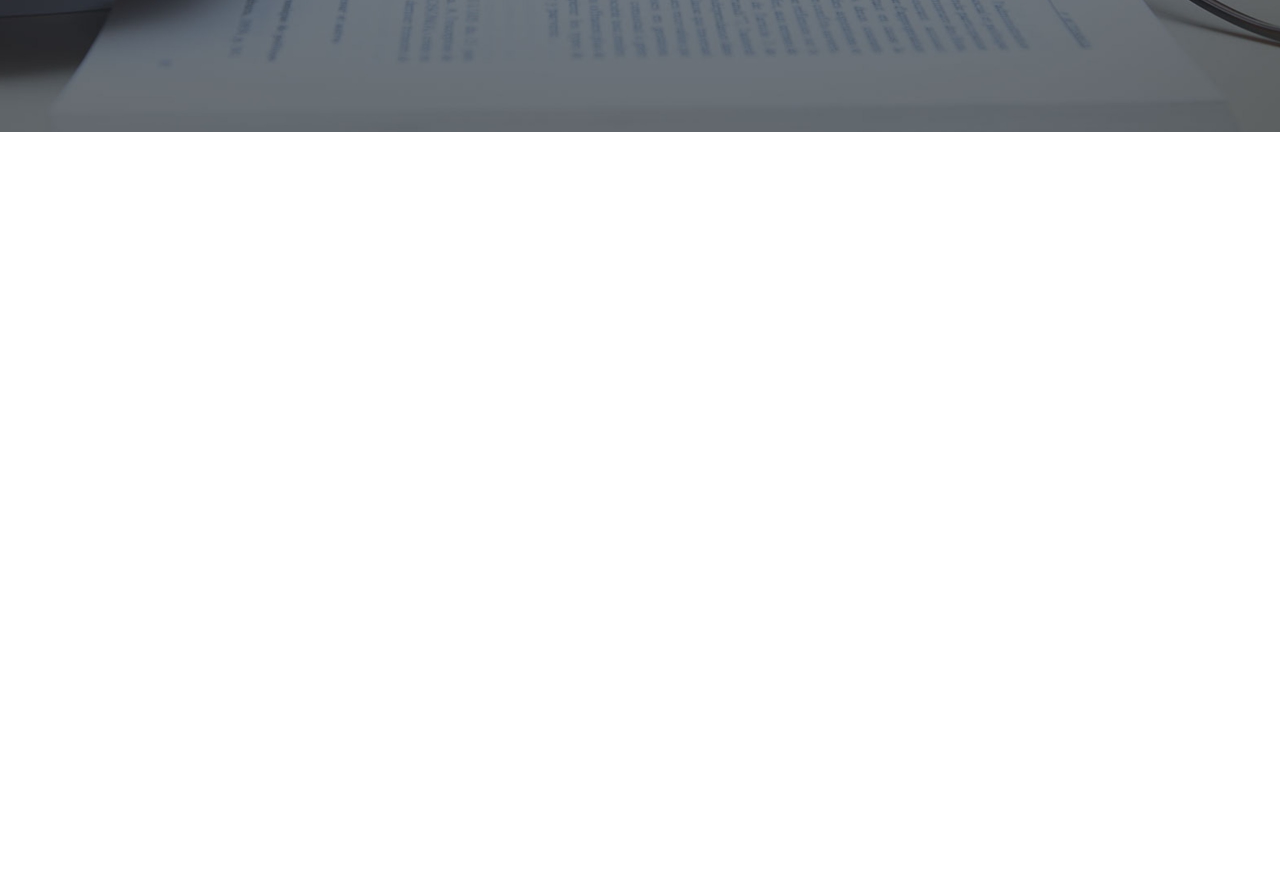
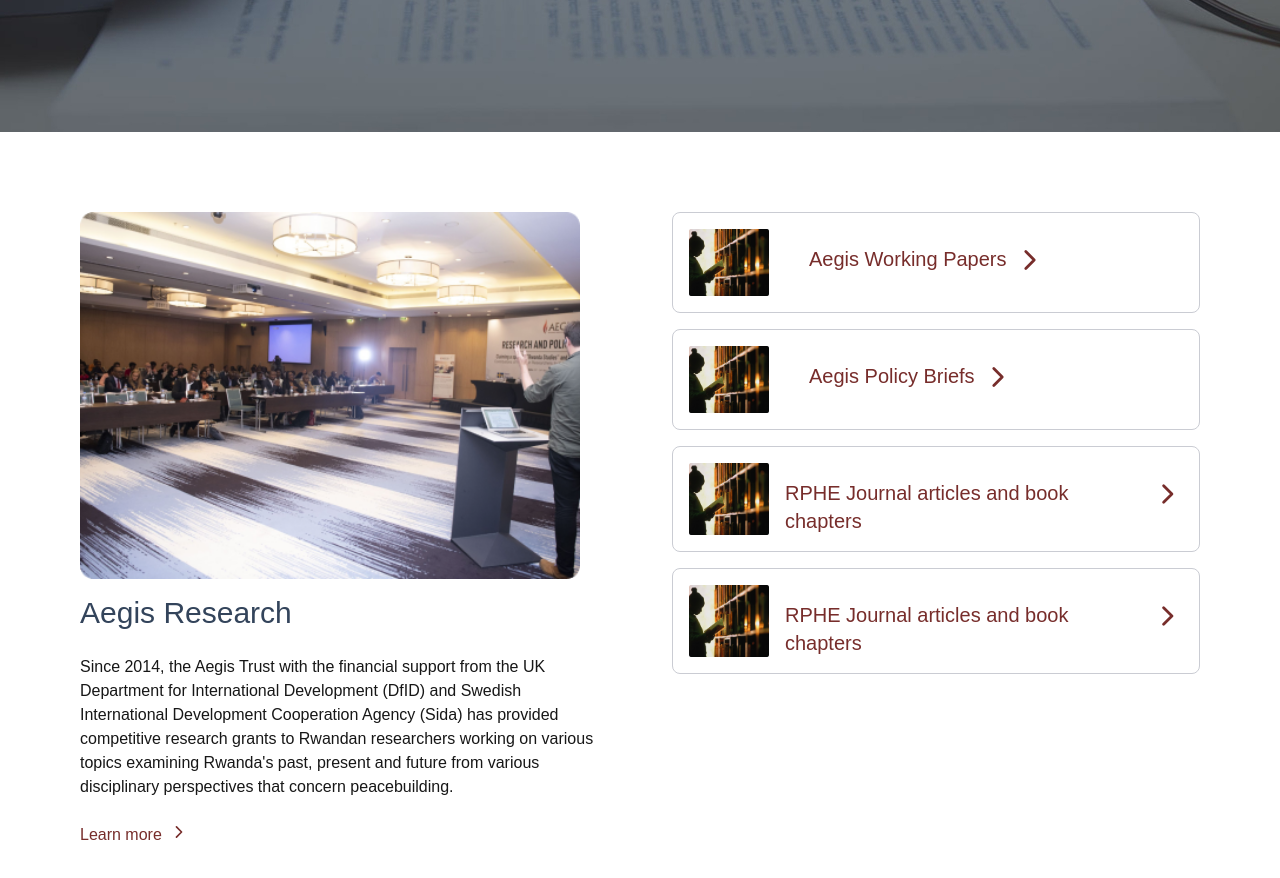
Before and after one commit to belladev250/aegis, a Next.js app: page / in a window 1280 px wide. Shown: the part 660-1538 px from the top of the page. Before the commit the page ends 800 px from the top, so only its background shows below. Built offline with nearby package versions, Linux system fonts and the light colour scheme.

Commit message:
new changes

```diff
--- a/app/page.tsx
+++ b/app/page.tsx
@@ -1,4 +1,6 @@
 import Image from "next/image";
+import { IoChevronForward } from "react-icons/io5";
+
 
 export default function Home() {
   return (
@@ -31,6 +33,74 @@
 
 </div>
 
+{/* The second section area */}
+<div className="p-20 flex w-full space-x-16">
+
+<div className="space-y-6 w-1/2">
+  <div className="space-y-4">
+    <Image src='/community.png' alt="community" height={500} width={500} className="flex-shrink-0 object-cover"/>
+
+    <div className="space-y-6">
+      <p className="text-bold text-3xl text-navy">Aegis Research</p>
+      <p>Since 2014, the Aegis Trust with the financial support from the UK Department for International Development (DfID) and Swedish International Development Cooperation Agency (Sida) has provided competitive research grants to Rwandan researchers working on various topics examining Rwanda's past,
+        present and future from various disciplinary perspectives that concern peacebuilding. </p>
+
+       <div className="flex space-x-2">
+      <p className="text-maroon">Learn more </p>
+      <IoChevronForward className="text-maroon text-lg"/>
+      </div>
+
+    </div>
+  </div>
+
+</div>
+
+<div className="w-1/2 space-y-4">
+
+<div className=" flex space-x-10  border -2 border-borderColor p-4 rounded-lg cursor-pointer  ">
+  <Image src='/about.png' alt="default" width={80} height={80}/>
+
+  <div className="flex mt-4 space-x-2">
+      <p className="text-maroon text-xl"> Aegis Working Papers</p>
+      <IoChevronForward className="text-maroon text-3xl "/>
+ </div>
+
+</div>
+
+<div className=" flex space-x-10  border -2 border-borderColor p-4 rounded-lg cursor-pointer  ">
+  <Image src='/about.png' alt="default" width={80} height={80}/>
+
+  <div className="flex mt-4 space-x-2">
+      <p className="text-maroon text-xl"> Aegis Policy Briefs</p>
+      <IoChevronForward className="text-maroon text-3xl "/>
+ </div>
+
+</div>
+
+<div className=" flex space-x-4  border -2 border-borderColor p-4 rounded-lg cursor-pointer  ">
+  <Image src='/about.png' alt="default" width={80} height={80}/>
+
+  <div className="flex mt-4 space-x-2">
+      <p className="text-maroon text-xl"> RPHE Journal articles and book chapters</p>
+      <IoChevronForward className="text-maroon text-3xl "/>
+ </div>
+
+</div>
+
+<div className=" flex space-x-4  border -2 border-borderColor p-4 rounded-lg cursor-pointer  ">
+  <Image src='/about.png' alt="default" width={80} height={80}/>
+
+  <div className="flex mt-4 space-x-2">
+      <p className="text-maroon text-xl"> RPHE Journal articles and book chapters</p>
+      <IoChevronForward className="text-maroon text-3xl "/>
+ </div>
+
+</div>
+
+</div>
+
+</div>
+
 
  </main>
 
--- a/tailwind.config.ts
+++ b/tailwind.config.ts
@@ -12,7 +12,8 @@
         background: "var(--background)",
         foreground: "var(--foreground)",
         navy:'#33445B',
-        maroon:'#772D2B'
+        maroon:'#772D2B',
+        borderColor:'#CACCD3'
       },
     },
   },
```
Also changed, not shown: package.json (+5 -4 lines), 1 other file (tests, documents, lock files or other folders).
